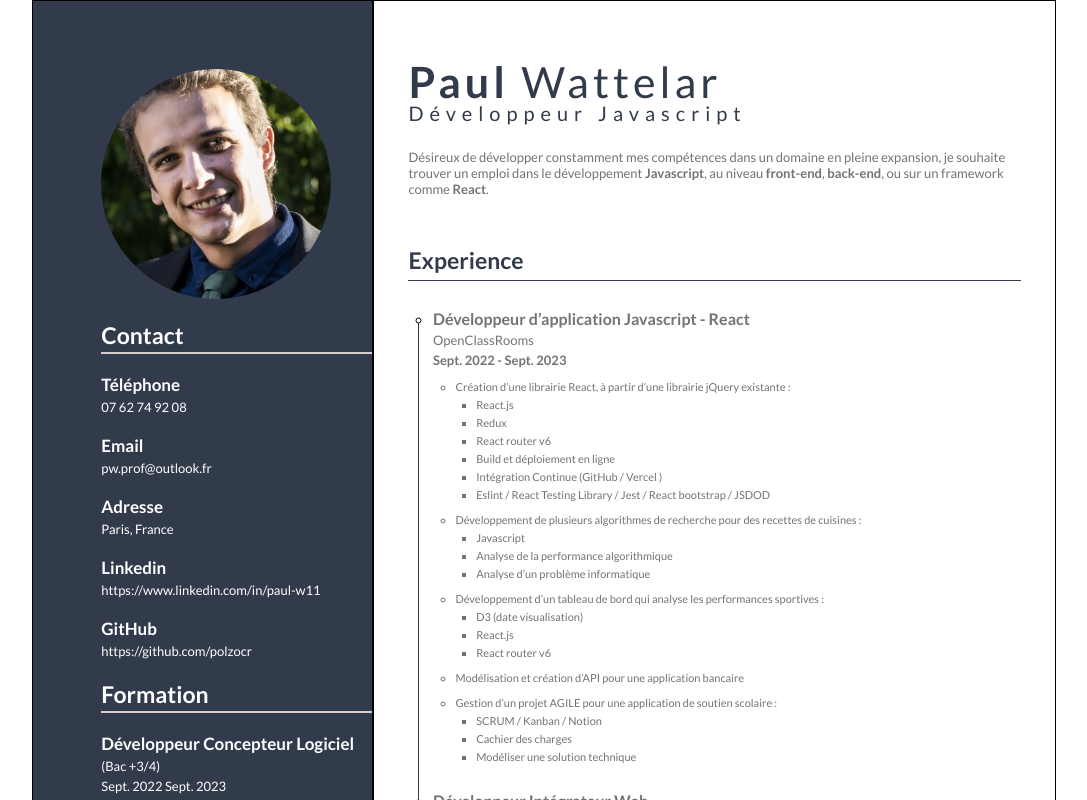
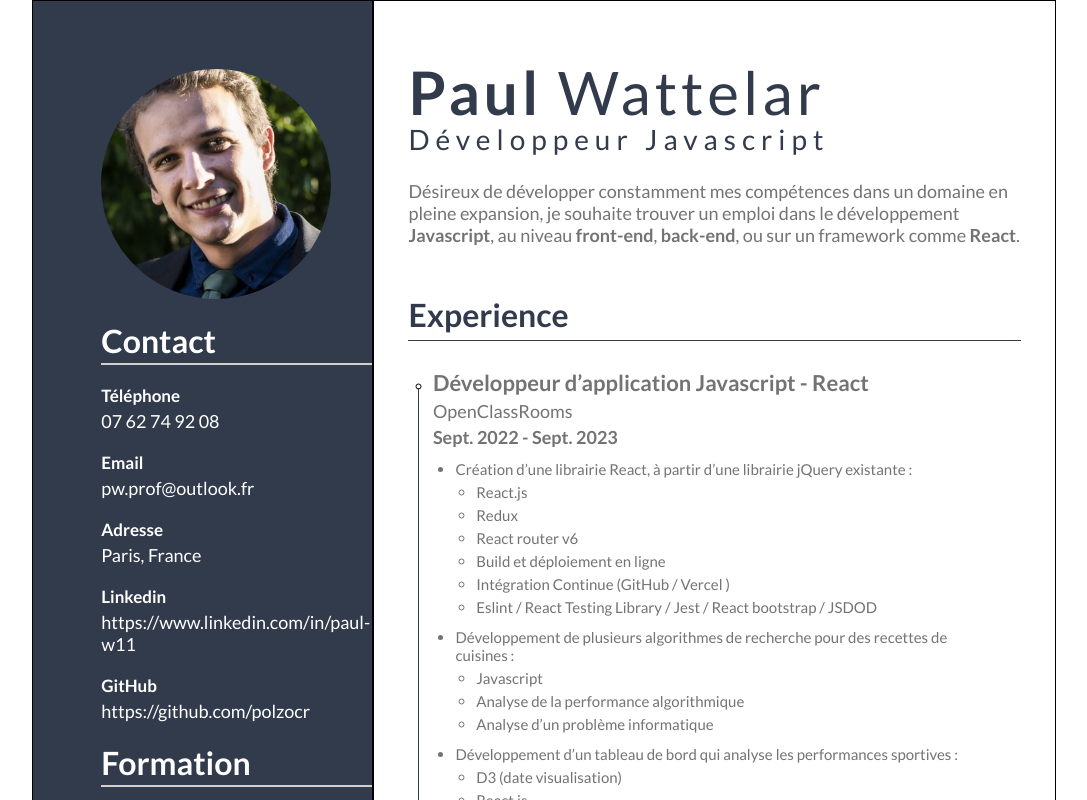
Before and after one commit to polzocr/portefolio, a React (Vite) app: page / in a window 1280 px wide. Shown: the top 800 px of the page, without its empty margins (96-1183 px from the left). Built offline with nearby package versions, Linux system fonts and the light colour scheme.

Commit message:
augmentation taille de tout

```diff
--- a/src/components/aside/infos/index.jsx
+++ b/src/components/aside/infos/index.jsx
@@ -5,7 +5,7 @@ import Element from './element/index'
 export default function Infos({name, elements}){
     const skills = name === 'Compétences'
     return (
-        <>
+        <div className="infos">
             <h3 className="title-infos">{name}</h3>
 
             {elements.map((element,index) => {
@@ -16,6 +16,6 @@ export default function Infos({name, elements}){
                         />
             })}
 
-        </>
+        </div>
     )
 }
--- a/src/components/content/experience/element/index.css
+++ b/src/components/content/experience/element/index.css
@@ -1,12 +1,14 @@
 .ul-element {
     margin-top: 12px;
-    font-size: 11px;
+    font-size: 15px;
     color: #737373;
     padding: 0 4%;
+    list-style-type: disc ;
 }
 
 .ul-skills {
     padding: 0 4%;
+    list-style-type: circle ;
 }
 
 .ul-skills > li{
--- a/src/components/content/experience/index.css
+++ b/src/components/content/experience/index.css
@@ -1,11 +1,11 @@
 .company {
-    font-size: 13px;
+    font-size: 18px;
     color: #737373;
     font-weight: normal;
 }
 
 .date {
-    font-size: 13px;
+    font-size: 18px;
     color: #737373;
     font-weight: bold;
 }
--- a/src/components/content/index.css
+++ b/src/components/content/index.css
@@ -1,7 +1,7 @@
 .intro {
     margin-top: 4%;
     color: #737373;
-    font-size: 13px ;
+    font-size: 18px ;
 }
 .ul-exp{
     padding: 0 4%;
--- a/src/pages/cv/index.css
+++ b/src/pages/cv/index.css
@@ -27,14 +27,14 @@ span {
 }
 
 h1 {
-    font-size: 43px;
+    font-size: 60px;
     font-weight: normal;
     color: #323B4C ;
     letter-spacing: 4px;
 }
 
 h2 {
-    font-size: 20px;
+    font-size: 28px;
     font-weight: 500;
     color: #323B4C ;
     letter-spacing: 6px;
@@ -42,7 +42,7 @@ h2 {
 }
 
 h3{
-    font-size:23px;
+    font-size:32px;
     font-weight: bold;
     color: #323B4C ;
     border-bottom: 1px solid #323B4C;
@@ -51,11 +51,11 @@ h3{
 }
 
 h4{
-    font-size: 16px;
+    font-size: 22px;
     color: #737373;
     font-weight: bold;
 }
 
 p {
-    font-size: 13px ;
+    font-size: 18px ;
 }
```
